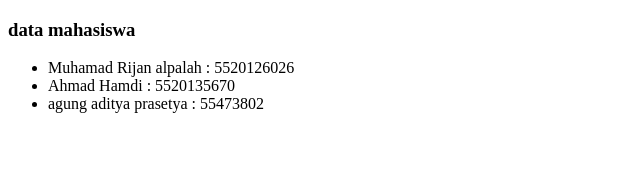
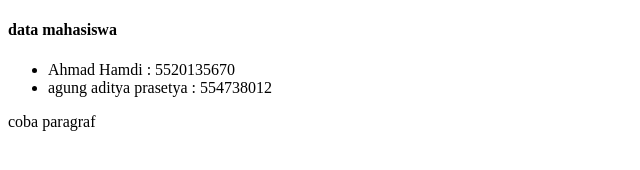
Before and after one commit to rizan1998/latihanGit2, a plain HTML site: page mahasiswa.html in a window 1280 px wide. Shown: the whole page, without its empty margins (0-640 px from the left). Drawn offline with Linux system fonts and the light colour scheme.

Commit message:
mengubah isi dari file mahasiswa.html

```diff
--- a/mahasiswa.html
+++ b/mahasiswa.html
@@ -9,12 +9,14 @@
 </head>
 
 <body>
-    <h3>data mahasiswa</h3>
+    <h4>data mahasiswa</h4>
     <ul>
-        <li>Muhamad Rijan alpalah : 5520126026</li>
+
+
         <li>Ahmad Hamdi : 5520135670</li>
-        <li>agung aditya prasetya : 55473802</li>
+        <li>agung aditya prasetya : 554738012</li>
     </ul>
+    <p>coba paragraf</p>
 </body>
 
 </html>
```
